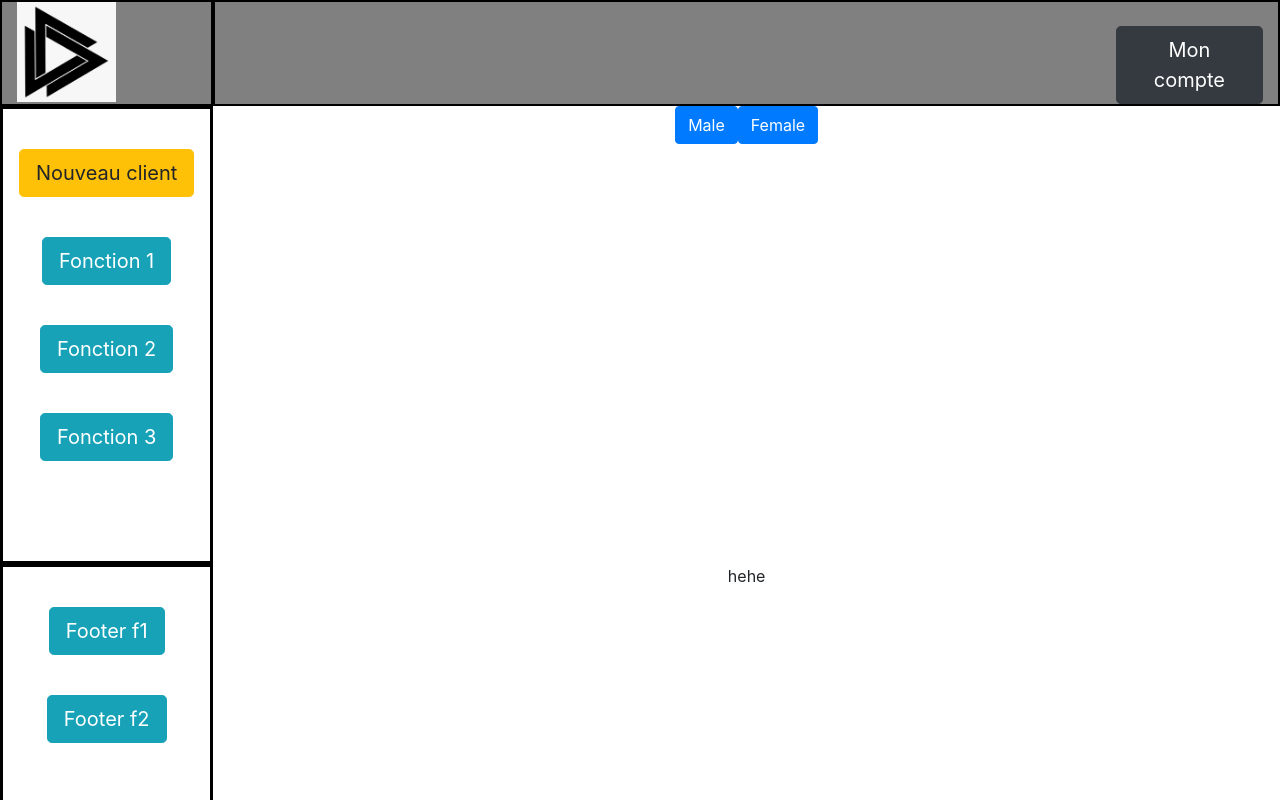
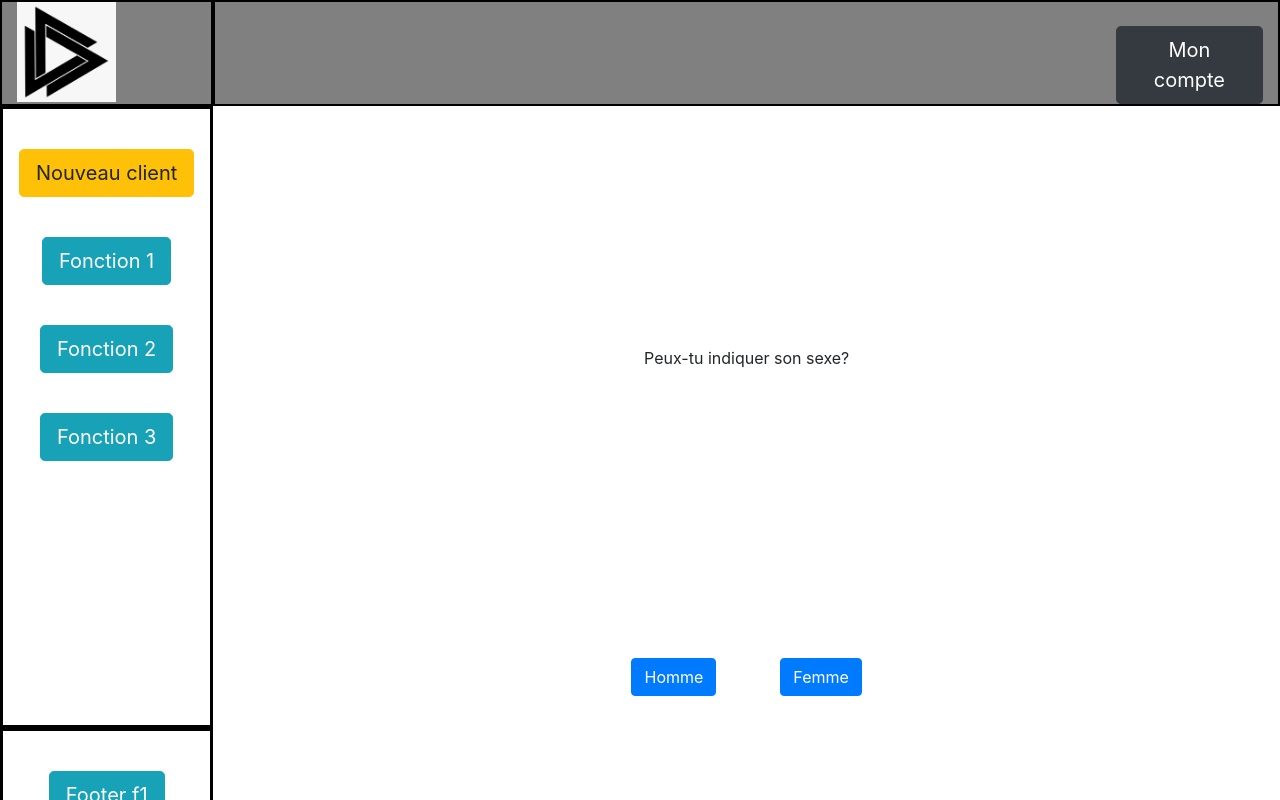
Before and after one commit to ocrossi/react_training, a React (Create React App) app in the folder react_app/: page /page2 in a window 1280 px wide. Shown: the top 800 px of the page. Built offline with nearby package versions, Linux system fonts and the light colour scheme.

Commit message:
v1.0 +all basic functionnalities ~tests window size

```diff
--- a/react_app/src/App.css
+++ b/react_app/src/App.css
@@ -1,9 +1,26 @@
+.result{
+	font-size: 2em;
+	text-align: center;
+	align-items: center;
+  justify-content: center;
 
+}
 .tow2{
   border:3px solid black;
 	text-align: center;
 	align-items: center;
   justify-content: center;
+}
+
+.approw{
+	margin-top:15em;
+	text-align: center;
+	align-items: center;
+  justify-content: center;
+
+}
+.sexbutton {
+	margin: 2em;
 }
 
 .main_app{
--- a/react_app/src/App.js
+++ b/react_app/src/App.js
@@ -15,7 +15,7 @@ import { BrowserRouter as Router, Route } from 'react-router-dom';
 
 
 function App() {
-	const [user, setUser] = React.useState({})
+	const [user, setUser] = React.useState({id: 0})
 	var cc = {user, setUser}
 	  return (
 	  <ClientProvider value={cc}>
--- a/react_app/src/components/AppBody1.js
+++ b/react_app/src/components/AppBody1.js
@@ -1,15 +1,13 @@
 import React from 'react';
-import Button from 'react-bootstrap/Button';
-import Container from 'react-bootstrap/Container';
-import Row from 'react-bootstrap/Row';
-import Col from 'react-bootstrap/Col';
+import {Container, Button, Row, Col} from 'react-bootstrap';
 import {Link} from 'react-router-dom'
 import Form from 'react-bootstrap/Form'
 import ClientContext from '../context'
 import { Route, Redirect, Switch } from 'react-router-dom'
 import Leftnav from './Leftnav'
 import { useForm } from "react-hook-form";
-
+import RightArrow from '../assets/RightArrow.png'
+import Image from 'react-bootstrap/Image'
 
 
 class MyComponent extends React.Component {
@@ -39,7 +37,20 @@ class MyComponent extends React.Component {
 				<Button type="submit" onClick={this.setRedirect}>Send</Button>
 			</div>
 		)
-	}
+	}i
+}
+
+function Arrow(props) {
+	console.log(props)
+	if (props.val.user.id != 0)
+		return (
+			<Link to="/page2">
+				<Image width="100" src={RightArrow}/>
+			</Link>
+		);
+	else
+		return (<p></p>);
+
 }
 
 var AppWindow1 = () => {
@@ -48,10 +59,10 @@ var AppWindow1 = () => {
 	const ct = React.useContext(ClientContext)
 
 	const formSubmit = (data) => {
-		console.log(data)
+		ct.setUser({name: data.clientname})
 		console.log("dans onSubmit le context")
 		console.log(ct)
-		ct.setUser(data.clientname)
+		ct.id = 1
 
 	}
 
@@ -63,17 +74,13 @@ var AppWindow1 = () => {
 				Peux tu indiquer l'identite du patient?
 			</Form.Label>
 		    <Form.Control type="text" name="clientname" id="idclient" ref={register}/>
-			<Link to="/page2">
-				<Button type="submit">Submit</Button>
-			</Link>
+			<Button type="submit">Submit</Button>
 		</Form>
-
+		<Arrow val={ct}/>
 		</div>
 		</Col>
 	);
 }
-
-			//<MyComponent hf={ct}/>
 
 
 function AppBody1() {
--- a/react_app/src/components/AppBody2.js
+++ b/react_app/src/components/AppBody2.js
@@ -12,21 +12,23 @@ var AppWindow2 = () => {
 	const ct = React.useContext(ClientContext)
 	const fillContext = (gender) =>
 	{
-		console.log("On est dans l'app window 2, dans fill context")
-		console.log(ct)
 		if (gender == 0)
-			ct.setUser({username: ct.user, gender: "male"})
-		if (gender == 1)
-			ct.setUser({username: ct.user, gender: "female"})
-		console.log(ct)
+			ct.setUser({...ct.user, gender: "male"})
+		else if (gender == 1)
+			ct.setUser({...ct.user, gender: "female"})
 	}
 
 	return (
 		<Col xl={10} className="main_app">
-			<Link to="/page3">
-				<Button onClick={() => fillContext(0)}>Male </Button>
-				<Button onClick={() => fillContext(1)}>Female </Button>
-			</Link>
+			<Row size="lg" className="approw">
+				<p>Peux-tu indiquer son sexe? </p>
+			</Row>
+			<Row className="approw">
+				<Link to="/page3">
+					<Button onClick={() => fillContext(0)} className="sexbutton">Homme </Button>
+					<Button onClick={() => fillContext(1)} className="sexbutton">Femme </Button>
+				</Link>
+			</Row>
 		</Col>
 
 	);
--- /dev/null
+++ b/react_app/src/components/AppBody3.js
@@ -0,0 +1,44 @@
+import React from 'react';
+import Container from 'react-bootstrap/Container';
+import Row from 'react-bootstrap/Row';
+import Col from 'react-bootstrap/Col';
+import ClientContext from '../context'
+import Leftnav from './Leftnav'
+
+var AppWindow3 = () => {
+	const ct = React.useContext(ClientContext)
+	const Result = () =>
+	{
+		var res = ""
+		if (ct.user.gender == "male")
+			res = "Monsieur " + ct.user.name
+		else if (ct.user.gender == "female")
+			res = "Madame " + ct.user.name
+		return (<p>{res}</p>)
+	}
+
+	return (
+		<Col xl={10} className="main_app">
+			<Row size="lg" className="approw">
+				<Result className="result"/>
+			</Row>
+		</Col>
+
+	);
+
+
+}
+
+function AppBody3() {
+	return (
+		<Container fluid>
+		<Row>
+		<Leftnav/>
+		<AppWindow3/>
+		</Row>
+		</Container>
+
+	);
+}
+
+export default AppBody3
--- a/react_app/src/components/Footer.js
+++ b/react_app/src/components/Footer.js
@@ -20,7 +20,6 @@ var Bottom_main = () =>
 {
 	return (
 		<Col sm={10} className="main_app">
-			<p>hehe</p>
 		</Col>
 
 	);
--- a/react_app/src/page2.js
+++ b/react_app/src/page2.js
@@ -10,6 +10,7 @@ import ClientContext from './context'
 function Page2()
 {
 	const user = React.useContext(ClientContext)
+	console.log("Dans page 2 directement")
 	console.log(user)
 	return(
 		<AppBody2/>
--- a/react_app/src/page3.js
+++ b/react_app/src/page3.js
@@ -1,16 +1,14 @@
 import React from 'react';
-import AppBody1 from './components/AppBody1'
+import AppBody3 from './components/AppBody3'
 import Footer from './components/Footer'
 import ClientContext from './context'
 
+
+
 function Page3()
 {
-	const user = React.useContext(ClientContext)
-	user.name = "michel"
-	console.log(user)
-
 	return(
-		<AppBody1/>
+		<AppBody3/>
 	);
 
 }
```
Also changed, not shown: react_app/src/assets/RightArrow.png (added).
